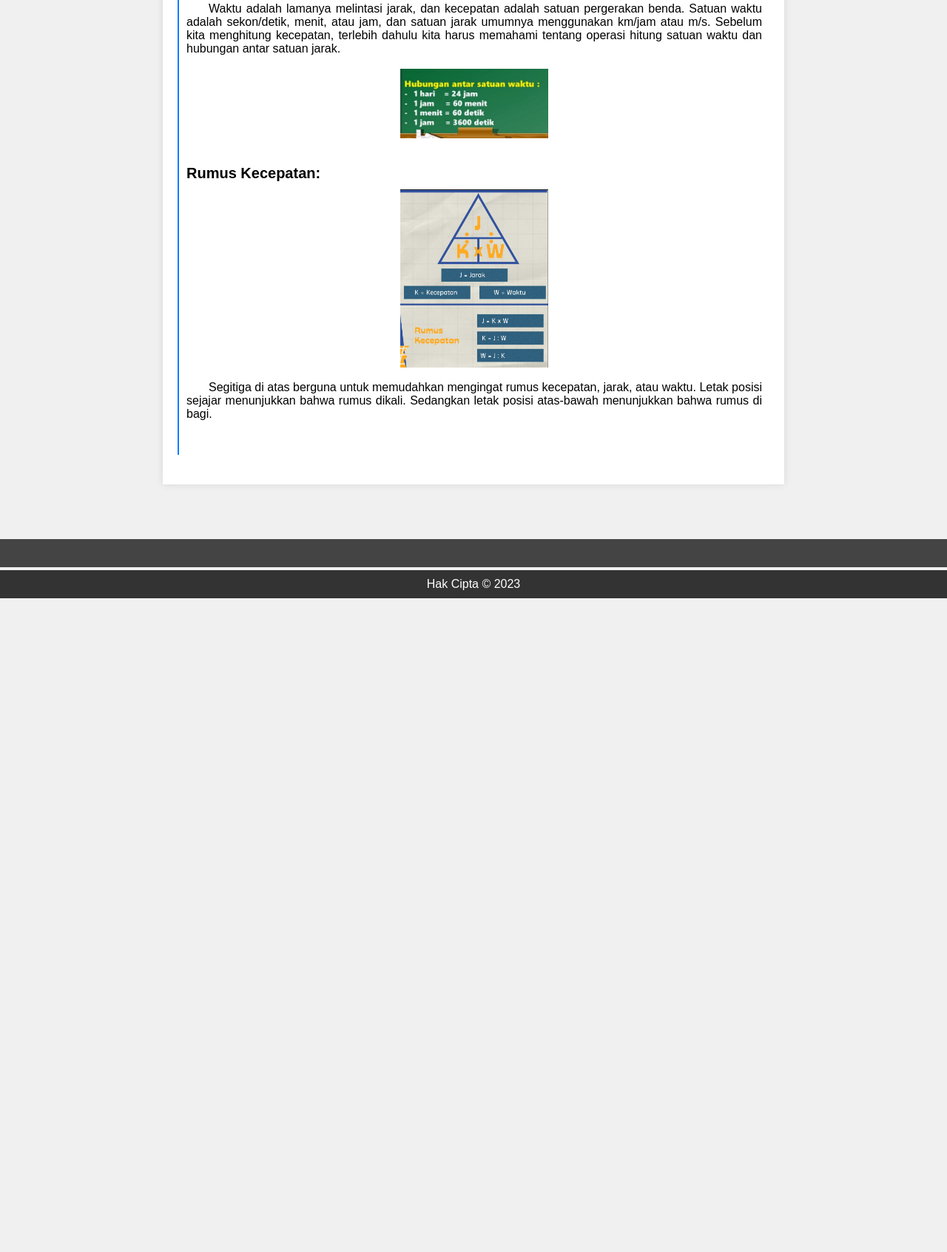
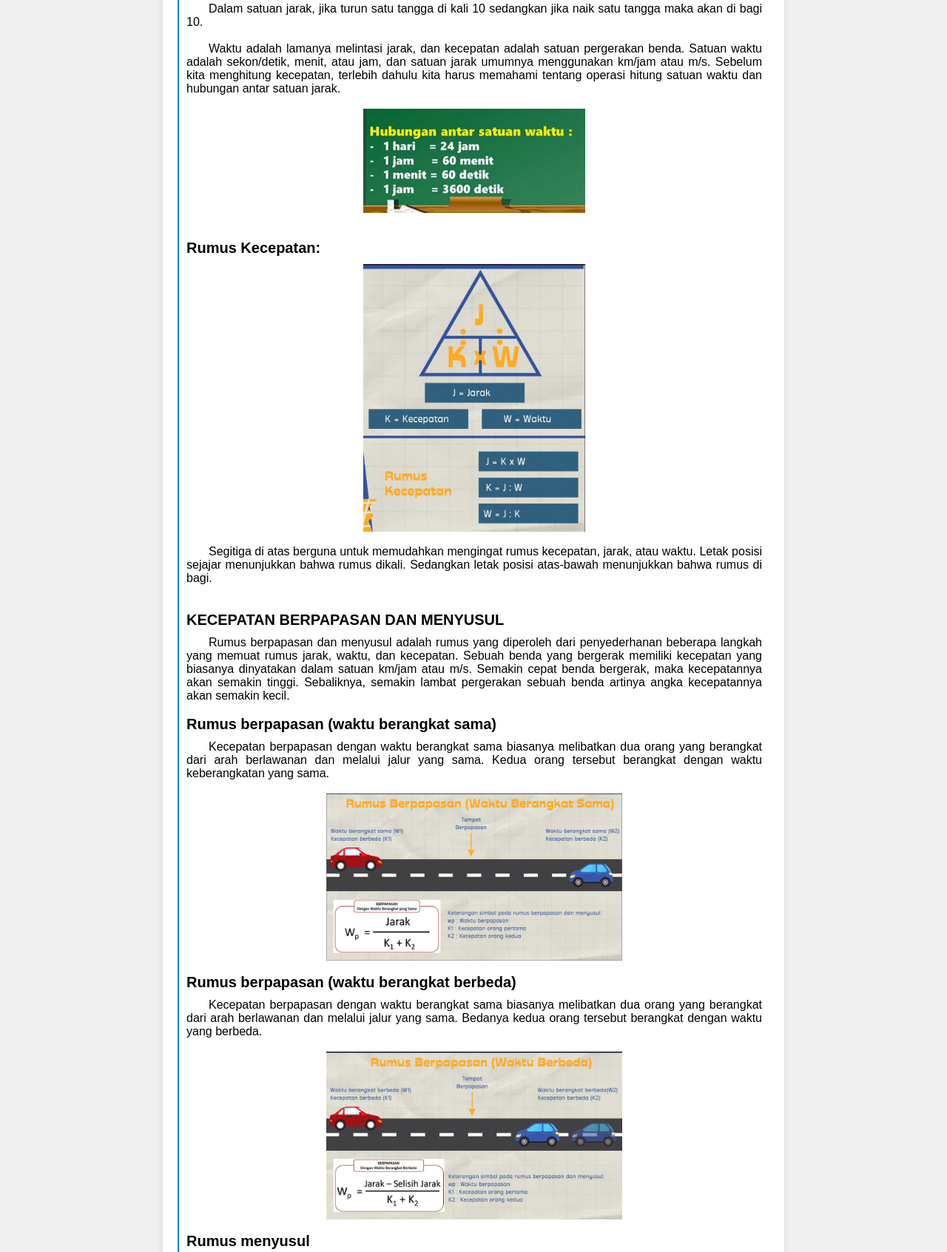
Before and after one commit to KII11/kii11.github.io, a plain HTML site: page beranda/matematika/kecepatan.html in a window 1280 px wide. Shown: the part 700-2393 px from the top of the page at 74% size. Before the commit the page ends 1509 px from the top, so only its background shows below. Drawn offline with Linux system fonts and the light colour scheme.

Commit message:
tambah materi

```diff
--- a/beranda/matematika/kecepatan.html
+++ b/beranda/matematika/kecepatan.html
@@ -44,7 +44,7 @@
                 <p class="rata-kanankiri">Jarak adalah panjang lintasan yang dilalui. Satuan jarak biasanya dinyatakan dalam meter (m) atau kilometer (km). Dalam menghitung Jarak, kita perlu mengetahui satuan-satuan jarak sebagai berikut.<p/>
                 <br>
                     <div class="imageContainer">
-                        <img class="gambar-tengah" src="jarak.png" alt="Satuan Jarak" style="width: 200px" id="zoomImage">
+                        <img class="gambar-tengah" src="jarak.png" alt="Satuan Jarak" style="width: 300px" id="zoomImage">
                     </div>
                 <br>
                 <p class="rata-kanankiri">Dalam satuan jarak, jika turun satu tangga di kali 10 sedangkan jika naik satu tangga maka akan di bagi 10.</p>
@@ -52,15 +52,32 @@
                 <p class="rata-kanankiri">Waktu adalah lamanya melintasi jarak, dan kecepatan adalah satuan pergerakan benda. Satuan waktu adalah sekon/detik, menit, atau jam, dan satuan jarak umumnya menggunakan km/jam atau m/s. Sebelum kita menghitung kecepatan, terlebih dahulu kita harus memahami tentang operasi hitung satuan waktu dan hubungan antar satuan jarak.</p>
                 <br>
                     <div class="imageContainer">
-                        <img class="gambar-tengah" src="waktu.png" alt="Satuan Waktu" style="width: 200px" id="zoomImage">
+                        <img class="gambar-tengah" src="waktu.png" alt="Satuan Waktu" style="width: 300px" id="zoomImage">
                     </div>
                 <br><br>
                 <h2><strong>Rumus Kecepatan:</strong></h2>
                     <div class="imageContainer">
-                        <img class="gambar-tengah" src="rumuskecepatan.png" alt="Rumus Kecepatan" style="width: 200px" id="zoomImage">
+                        <img class="gambar-tengah" src="rumuskecepatan.png" alt="Rumus Kecepatan" style="width: 300px" id="zoomImage">
                     </div>
                 <br>
                 <p class="rata-kanankiri">Segitiga di atas berguna untuk memudahkan mengingat rumus kecepatan, jarak, atau waktu. Letak posisi sejajar menunjukkan bahwa rumus dikali. Sedangkan letak posisi atas-bawah menunjukkan bahwa rumus di bagi.</p>
+                <br><br>
+                <h2>KECEPATAN BERPAPASAN DAN MENYUSUL</h2>
+                <p class="rata-kanankiri">Rumus berpapasan dan menyusul adalah rumus yang diperoleh dari penyederhanan beberapa langkah yang memuat rumus jarak, waktu, dan kecepatan. Sebuah benda yang bergerak memiliki kecepatan yang biasanya dinyatakan dalam satuan km/jam atau m/s. Semakin cepat benda bergerak, maka kecepatannya akan semakin tinggi. Sebaliknya, semakin lambat pergerakan sebuah benda artinya angka kecepatannya akan semakin kecil.</p>
+                <br>
+                <h2>Rumus berpapasan (waktu berangkat sama)</h2>
+                <p class="rata-kanankiri">Kecepatan berpapasan dengan waktu berangkat sama biasanya melibatkan dua orang yang berangkat dari arah berlawanan dan melalui jalur yang sama. Kedua orang tersebut berangkat dengan waktu keberangkatan yang sama.</p>
+                <br>
+                <img class="gambar-tengah" src="berpapasansama.png" alt="Rumus berpapasan waktu sama" style="width: 400px" id="zoomImage">
+                <br>
+                <h2>Rumus berpapasan (waktu berangkat berbeda)</h2>
+                <p class="rata-kanankiri">Kecepatan berpapasan dengan waktu berangkat sama biasanya melibatkan dua orang yang berangkat dari arah berlawanan dan melalui jalur yang sama. Bedanya kedua orang tersebut berangkat dengan waktu yang berbeda.</p>
+                <br>
+                <img class="gambar-tengah" src="berpapasanbeda.png" alt="Rumus berpapasan waktu berbeda" style="width: 400px" id="zoomImage">
+                <br>
+                <h2>Rumus menyusul</h2>
+                <p class="rata-kanankiri">Kecepatan menyusul biasanya melibatkan dua orang yang bergerak pada lintasan yang sama dan bergerak searah. Biasanya, kecepatan orang kedua lebih besar dari kecepatan orang pertama.</p>
+                <img class="gambar-tengah" src="menyusul.png" alt="Rumus Menyusul" style="width: 400px" id="zoomImage">
             <br><br>
             </blockquote>
         </article>
```
Also changed, not shown: beranda/matematika/berpapasanbeda.png (added), beranda/matematika/berpapasansama.png (added), beranda/matematika/menyusul.png (added).
